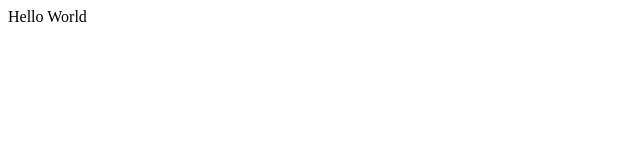
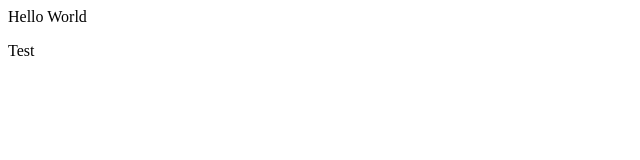
Before and after one commit to ZionThornton/ZionThornton.github.io, a plain HTML site: page index.html in a window 1280 px wide. Shown: the full height of the page, 0-640 px from the left. Drawn offline with Linux system fonts and the light colour scheme; files that its build step writes are made by us from their sources.

Commit message:
Update index.html

```diff
--- a/index.html
+++ b/index.html
@@ -3,3 +3,6 @@
     Hello World
     <link rel="stylesheet" href="styles.css">
 </head>
+<body>
+    <p> Test </p>
+</body>
```
